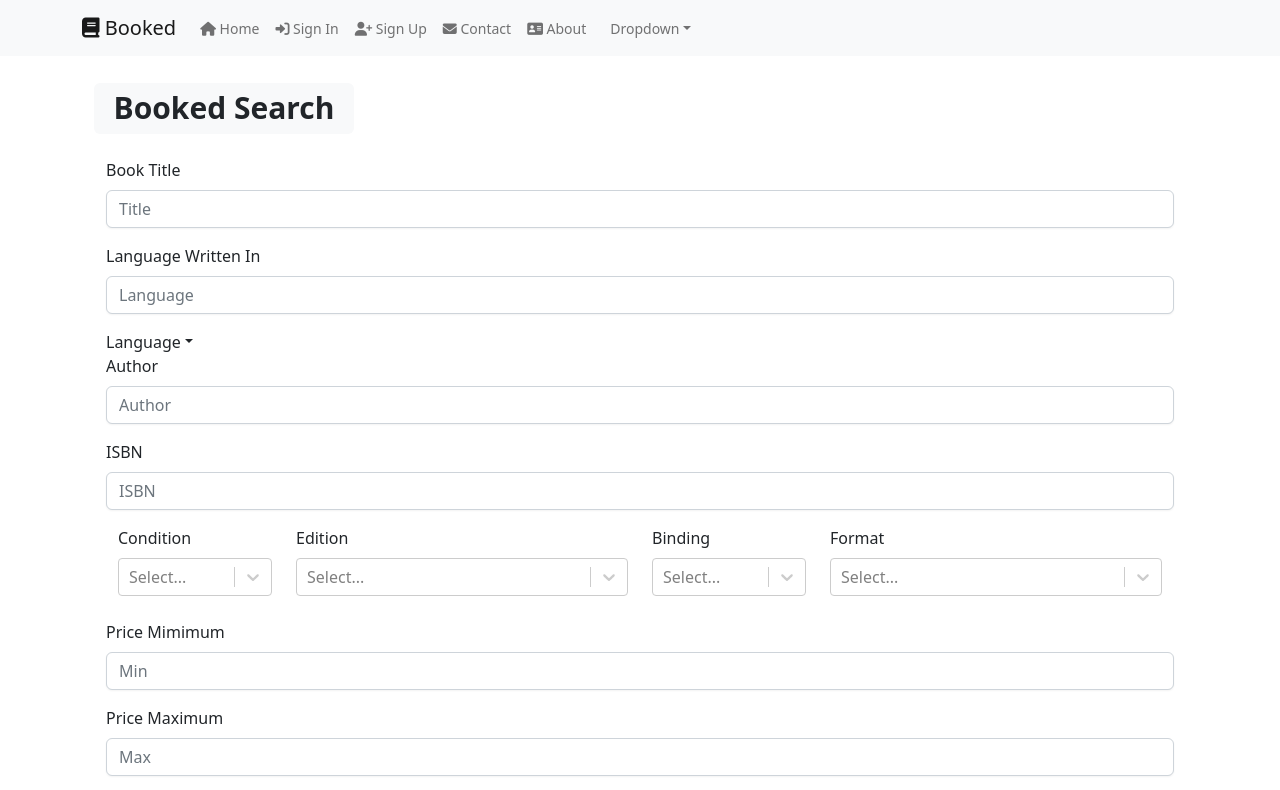
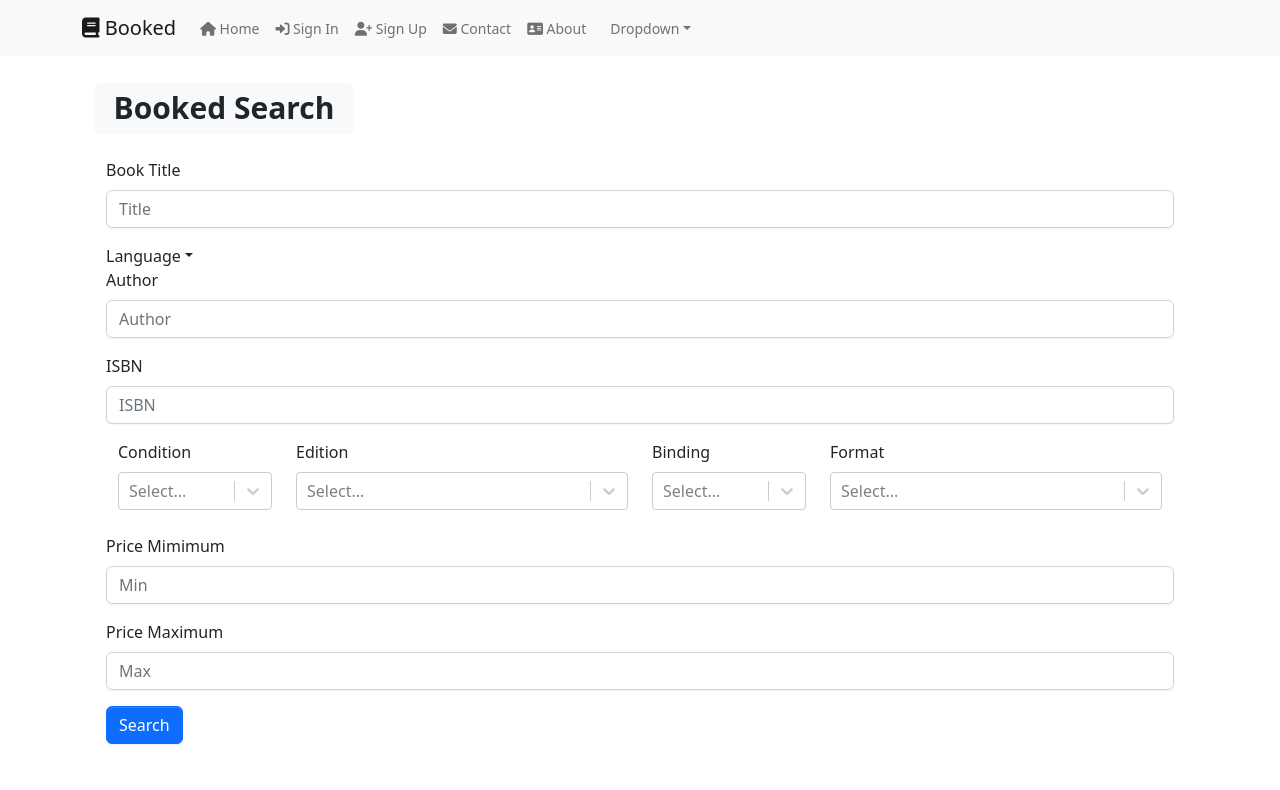
Before and after one commit to lvSojen/2023-Spring-CS411W-GOLD, a React (Create React App) app in the folder frontend/: page / in a window 1280 px wide. Shown: the top 790 px of the page. Built offline with nearby package versions, Linux system fonts and the light colour scheme.

Commit message:
Update SearchBook.js

```diff
--- a/frontend/src/components/common/SearchBook.js
+++ b/frontend/src/components/common/SearchBook.js
@@ -36,11 +36,6 @@ const SearchBook = () => {
                 <Form.Group className="mb-3" controlId="bookTitle">
                     <Form.Label>Book Title</Form.Label>
                     <Form.Control type="bookTitle" placeholder="Title" />
-                </Form.Group>
-
-                <Form.Group className="mb-3" controlId="languageWritten">
-                    <Form.Label>Language Written In</Form.Label>
-                    <Form.Control type="language" placeholder="Language" />
                 </Form.Group>
 
                 <NavDropdown title="Language" id="basic-nav-dropdown">
```
